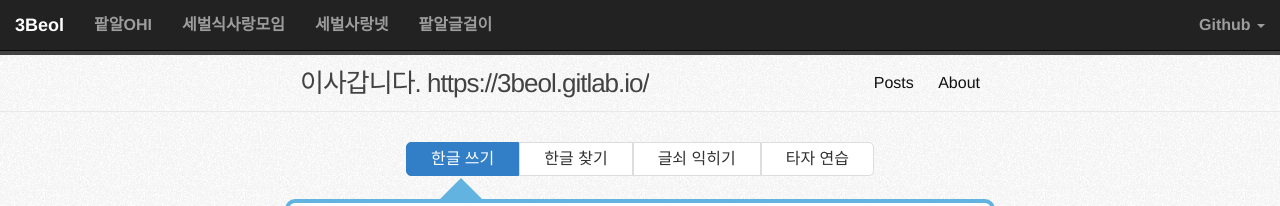
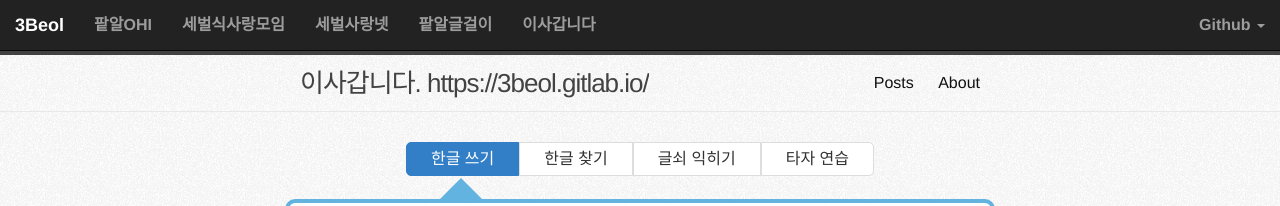
Before and after one commit to 3beol/3beol.github.io, a Jekyll site: the page built from index.html, in a window 1280 px wide. Shown: the top 206 px of the page. Built offline with Jekyll 4.4.1, drawn with Linux system fonts in a browser that asks for light colours.

Commit message:
이사갑니다.
이사갑니다. https://3beol.gitlab.io/

```diff
--- a/_includes/header.html
+++ b/_includes/header.html
@@ -19,6 +19,7 @@
         <li><a href="http://cafe.daum.net/3bulsik" target="_blank">세벌식사랑모임</a></li>
         <li><a href="http://sebul.sarang.net" target="_blank">세벌사랑넷</a></li>
         <li><a href="http://pat.im" target="_blank">팥알글걸이</a></li>
+        <li><a href="https://3beol.gitlab.io" target="_blank">이사갑니다</a></li>
         <!--<li><a href="http://sebeol.org" target="_blank">세벌.org</a></li>도메인 만료로 삭제-->
       </ul>
 <!--
```
